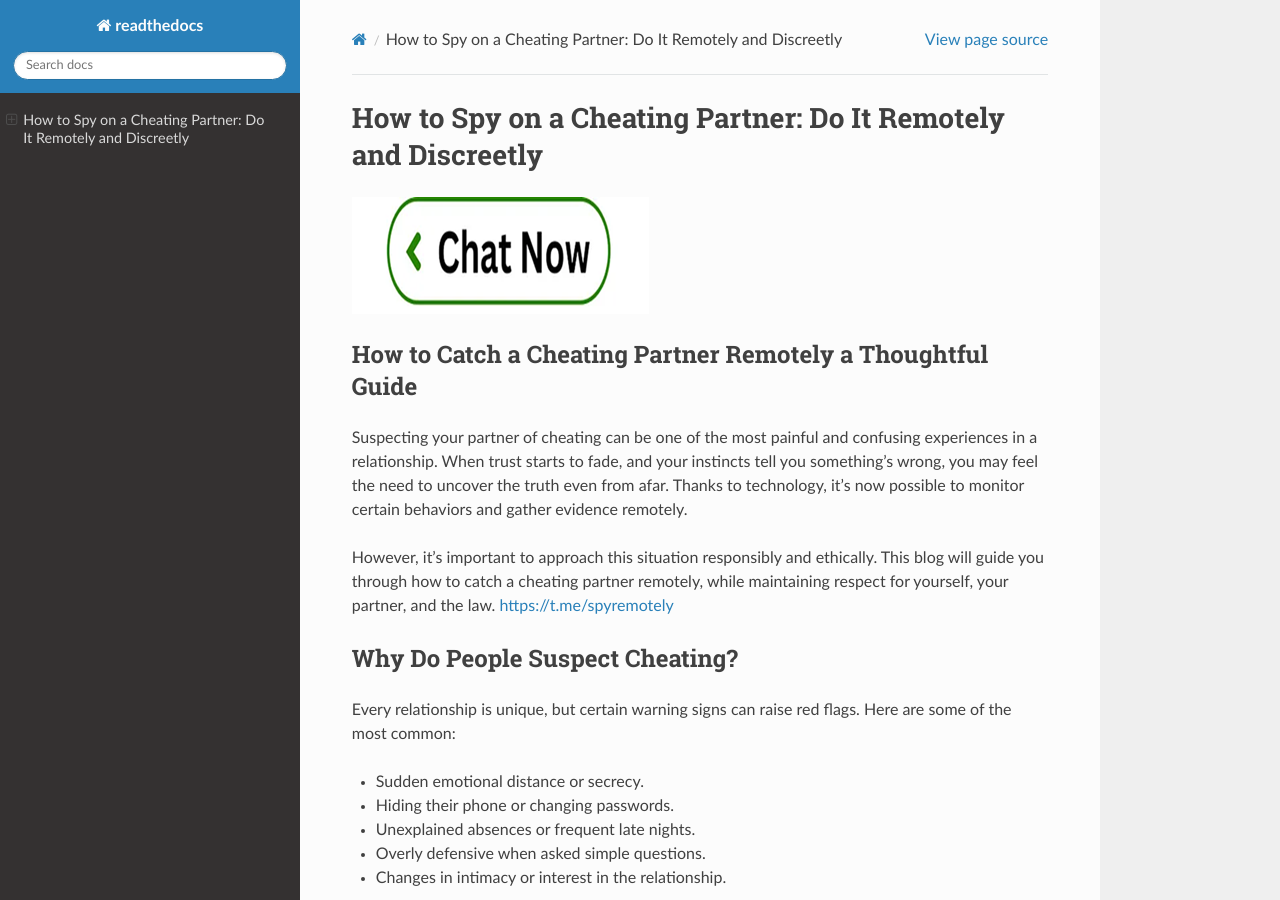
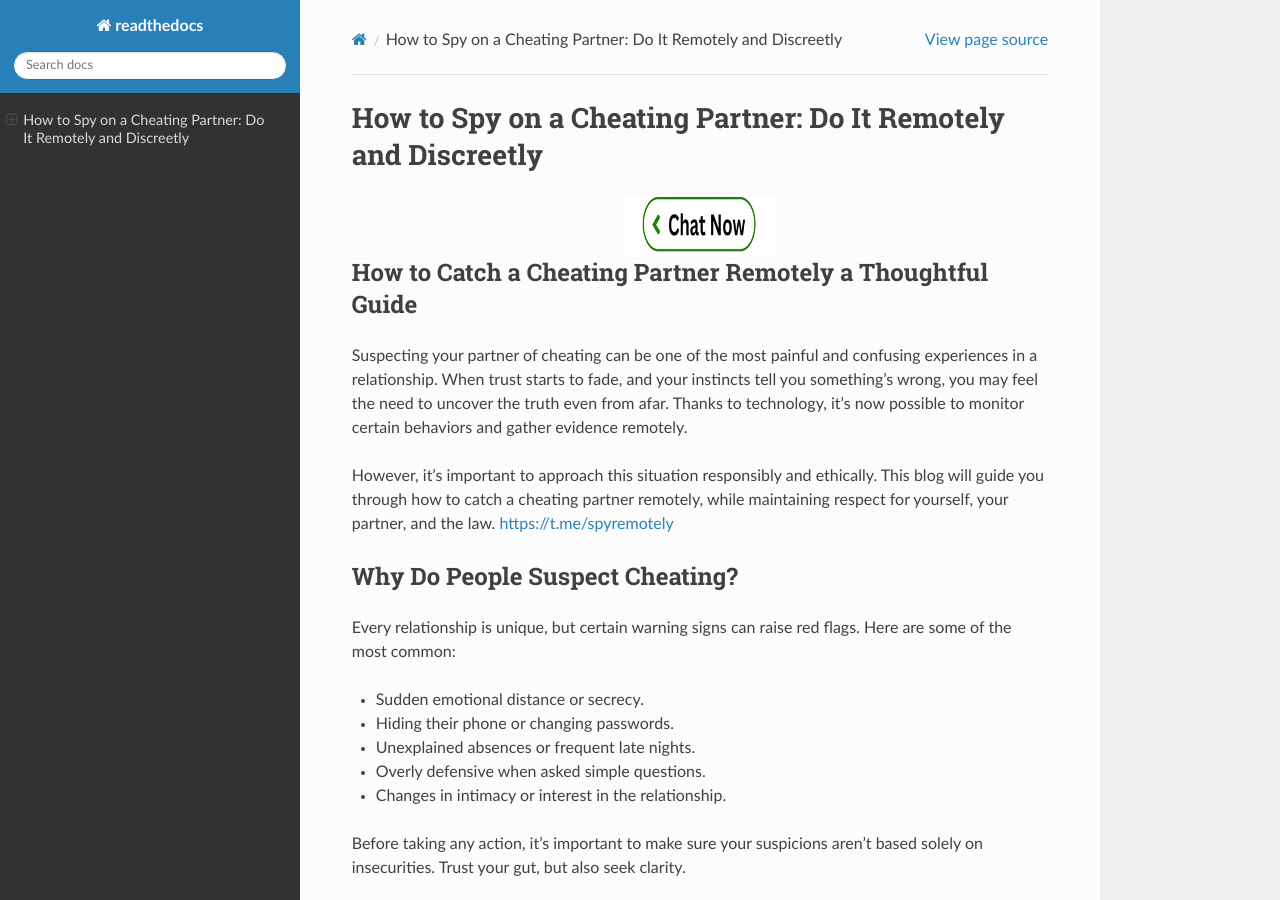
Before and after one commit to intjardocs2/howtocheckpartnercheating, a Sphinx documentation site: the page built from source/index.rst, in a window 1280 px wide and 900 px high. Built offline with Sphinx 7.4.7 and the Read the Docs theme 3.1.0, drawn with Linux system fonts in a browser that asks for light colours.

Commit message:
Update index.rst

```diff
--- a/source/index.rst
+++ b/source/index.rst
@@ -1,9 +1,13 @@
 How to Spy on a Cheating Partner: Do It Remotely and Discreetly
 =================================================================
 
-.. image:: _static/chatNow.png
-   :target: https://t.me/spyremotely
-   :alt: Chat Now
+.. raw:: html
+
+   <div align="center">
+     <a href="https://t.me/spyremotely" target="_blank">
+       <img src="_static/chatNow.png" alt="Chat Now" style="width: 150px;" />
+     </a>
+   </div>
 
 How to Catch a Cheating Partner Remotely a Thoughtful Guide
 ------------------------------------------------------------
```
